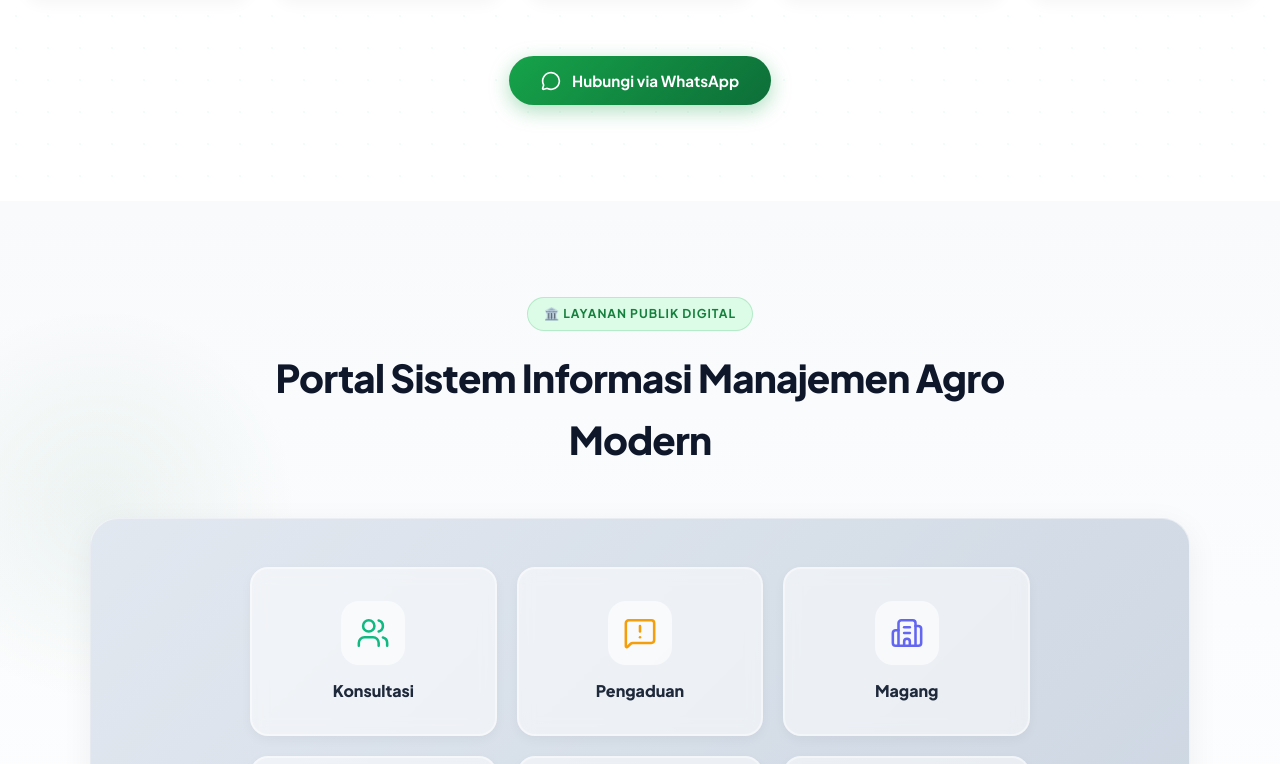
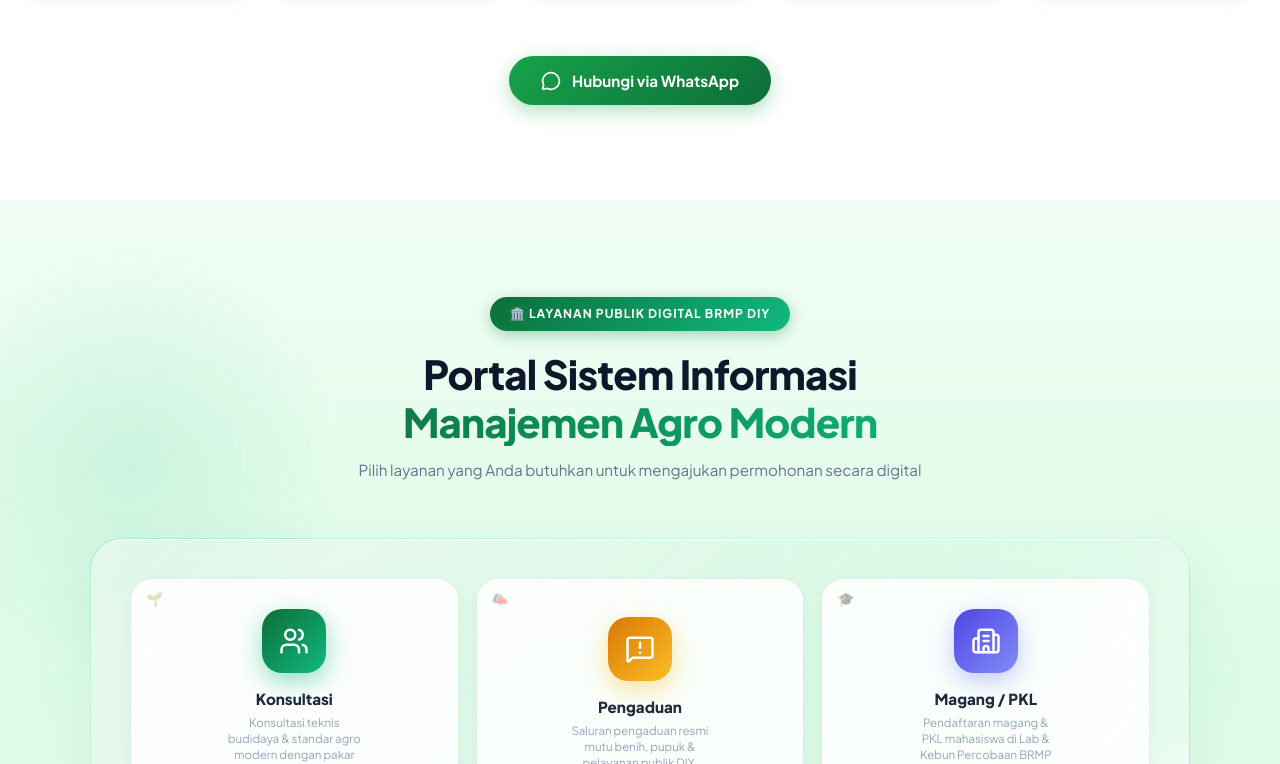
Before and after one commit to BRMPDIY/brmpFE, a React (Vite) app: page / in a window 1280 px wide. Shown: the part 2036-2800 px from the top of the page. Built offline with nearby package versions, Linux system fonts and the light colour scheme.

Commit message:
feat(portal): redesign portal grid tiles with vivid gradients, glassmorphism, floating orbs, shimmer and particle effects

```diff
--- a/src/components/PortalLayanan.jsx
+++ b/src/components/PortalLayanan.jsx
@@ -17,12 +17,54 @@ function useScrollReveal(threshold = 0.1) {
 }
 
 const serviceTiles = [
-  { id: 'konsultasi', title: 'Konsultasi', icon: Users, color: '#10b981', bgColor: '#d1fae5', desc: 'Layanan konsultasi teknis budidaya dan penerapan standar agro modern dengan pakar BRMP DIY.' },
-  { id: 'pengaduan', title: 'Pengaduan', icon: MessageSquareWarning, color: '#f59e0b', bgColor: '#fef3c7', desc: 'Saluran pengaduan resmi pelayanan publik dan mutu benih/pupuk di wilayah D.I. Yogyakarta.' },
-  { id: 'magang', title: 'Magang', icon: Building2, color: '#6366f1', bgColor: '#ede9fe', desc: 'Pendaftaran magang & PKL mahasiswa/siswa di Lab & Kebun Percobaan BRMP DIY.' },
-  { id: 'narasumber', title: 'Narasumber', icon: Volume2, color: '#0ea5e9', bgColor: '#e0f2fe', desc: 'Permohonan narasumber ahli untuk bimbingan teknis, workshop, dan seminar pertanian.' },
-  { id: 'informasi-publik', title: 'Permohonan Informasi Publik', icon: UserCheck, color: '#8b5cf6', bgColor: '#f5f3ff', desc: 'Permohonan data publik, dokumen standar teknis, dan laporan resmi PPID BRMP DIY.' },
-  { id: 'kunjungan', title: 'Kunjungan', icon: MapPin, color: '#ef4444', bgColor: '#fee2e2', desc: 'Pengajuan kunjungan edukasi ke fasilitas laboratorium & lahan modern BRMP DIY.' },
+  {
+    id: 'konsultasi', title: 'Konsultasi', icon: Users,
+    gradient: 'linear-gradient(135deg, #0d6e38 0%, #10b981 100%)',
+    glowColor: 'rgba(16,185,129,0.45)',
+    iconBg: 'rgba(255,255,255,0.22)',
+    desc: 'Konsultasi teknis budidaya & standar agro modern dengan pakar BRMP DIY.',
+    emoji: '🌱',
+  },
+  {
+    id: 'pengaduan', title: 'Pengaduan', icon: MessageSquareWarning,
+    gradient: 'linear-gradient(135deg, #d97706 0%, #fbbf24 100%)',
+    glowColor: 'rgba(251,191,36,0.45)',
+    iconBg: 'rgba(255,255,255,0.22)',
+    desc: 'Saluran pengaduan resmi mutu benih, pupuk & pelayanan publik DIY.',
+    emoji: '📣',
+  },
+  {
+    id: 'magang', title: 'Magang / PKL', icon: Building2,
+    gradient: 'linear-gradient(135deg, #4f46e5 0%, #818cf8 100%)',
+    glowColor: 'rgba(129,140,248,0.45)',
+    iconBg: 'rgba(255,255,255,0.22)',
+    desc: 'Pendaftaran magang & PKL mahasiswa di Lab & Kebun Percobaan BRMP DIY.',
+    emoji: '🎓',
+  },
+  {
+    id: 'narasumber', title: 'Narasumber', icon: Volume2,
+    gradient: 'linear-gradient(135deg, #0284c7 0%, #38bdf8 100%)',
+    glowColor: 'rgba(56,189,248,0.45)',
+    iconBg: 'rgba(255,255,255,0.22)',
+    desc: 'Permohonan narasumber ahli untuk workshop, bimtek & seminar pertanian.',
+    emoji: '🎙️',
+  },
+  {
+    id: 'informasi-publik', title: 'Informasi Publik', icon: UserCheck,
+    gradient: 'linear-gradient(135deg, #7c3aed 0%, #c084fc 100%)',
+    glowColor: 'rgba(192,132,252,0.45)',
+    iconBg: 'rgba(255,255,255,0.22)',
+    desc: 'Permohonan data publik, dokumen teknis & laporan resmi PPID BRMP DIY.',
+    emoji: '📋',
+  },
+  {
+    id: 'kunjungan', title: 'Kunjungan', icon: MapPin,
+    gradient: 'linear-gradient(135deg, #dc2626 0%, #fb7185 100%)',
+    glowColor: 'rgba(251,113,133,0.45)',
+    iconBg: 'rgba(255,255,255,0.22)',
+    desc: 'Pengajuan kunjungan edukasi ke fasilitas lab & lahan modern BRMP DIY.',
+    emoji: '🏛️',
+  },
 ];
 
 const requestDatabase = {
@@ -102,67 +144,99 @@ export default function PortalLayanan() {
       id="portal-layanan"
       ref={sectionRef}
       style={{
-        background: 'linear-gradient(180deg, #f8fafc 0%, #ffffff 100%)',
+        background: 'linear-gradient(180deg, #f0fdf4 0%, #dcfce7 40%, #f8fafc 100%)',
         padding: '6rem 1.5rem',
         position: 'relative',
         overflow: 'hidden',
       }}
     >
-      {/* Background accent */}
+      {/* Animated background orbs */}
       <div style={{
-        position: 'absolute', top: '10%', left: '-100px',
-        width: '400px', height: '400px', borderRadius: '50%',
-        background: 'radial-gradient(circle, rgba(13,110,56,0.06) 0%, transparent 70%)',
-        pointerEvents: 'none',
+        position: 'absolute', top: '5%', left: '-80px',
+        width: '420px', height: '420px', borderRadius: '50%',
+        background: 'radial-gradient(circle, rgba(16,185,129,0.12) 0%, transparent 70%)',
+        pointerEvents: 'none', animation: 'floatOrb 8s ease-in-out infinite',
+      }} />
+      <div style={{
+        position: 'absolute', bottom: '10%', right: '-60px',
+        width: '320px', height: '320px', borderRadius: '50%',
+        background: 'radial-gradient(circle, rgba(13,110,56,0.1) 0%, transparent 70%)',
+        pointerEvents: 'none', animation: 'floatOrb 11s ease-in-out infinite reverse',
+      }} />
+      <div style={{
+        position: 'absolute', top: '40%', right: '15%',
+        width: '200px', height: '200px', borderRadius: '50%',
+        background: 'radial-gradient(circle, rgba(251,191,36,0.08) 0%, transparent 70%)',
+        pointerEvents: 'none', animation: 'floatOrb 6s ease-in-out infinite 2s',
       }} />
 
-      <div style={{ maxWidth: '1100px', margin: '0 auto' }}>
+      <div style={{ maxWidth: '1100px', margin: '0 auto', position: 'relative' }}>
         {/* Header */}
         <div style={{
-          textAlign: 'center', maxWidth: '750px', margin: '0 auto 3rem auto',
+          textAlign: 'center', maxWidth: '750px', margin: '0 auto 3.5rem auto',
           opacity: sectionVisible ? 1 : 0,
           transform: sectionVisible ? 'translateY(0)' : 'translateY(30px)',
           transition: 'all 0.7s cubic-bezier(0.22,1,0.36,1)',
         }}>
           <div style={{
             display: 'inline-flex', alignItems: 'center', gap: '0.5rem',
-            backgroundColor: '#dcfce7', color: '#15803d',
-            padding: '0.4rem 1rem', borderRadius: '9999px',
+            background: 'linear-gradient(135deg, #0d6e38, #10b981)',
+            color: '#ffffff',
+            padding: '0.45rem 1.2rem', borderRadius: '9999px',
             fontSize: '0.76rem', fontWeight: 700, letterSpacing: '0.08em',
-            textTransform: 'uppercase', marginBottom: '1rem',
-            border: '1px solid rgba(22,163,74,0.2)',
+            textTransform: 'uppercase', marginBottom: '1.2rem',
+            boxShadow: '0 4px 14px rgba(13,110,56,0.3)',
           }}>
-            🏛️ Layanan Publik Digital
+            🏛️ Layanan Publik Digital BRMP DIY
           </div>
           <h2 style={{
-            fontSize: 'clamp(1.8rem, 3.5vw, 2.4rem)',
+            fontSize: 'clamp(1.8rem, 3.5vw, 2.5rem)',
             fontWeight: 800, color: '#0f172a', letterSpacing: '-0.02em',
+            lineHeight: 1.2,
           }}>
-            Portal Sistem Informasi Manajemen Agro Modern
+            Portal Sistem Informasi
+            <span style={{
+              display: 'block',
+              background: 'linear-gradient(135deg, #0d6e38, #10b981)',
+              WebkitBackgroundClip: 'text', WebkitTextFillColor: 'transparent',
+            }}>Manajemen Agro Modern</span>
           </h2>
+          <p style={{ fontSize: '0.95rem', color: '#64748b', marginTop: '0.75rem', lineHeight: 1.6 }}>
+            Pilih layanan yang Anda butuhkan untuk mengajukan permohonan secara digital
+          </p>
         </div>
 
-        {/* Portal Container - 6 Tiles */}
+        {/* Portal Container - 6 Gradient Tiles */}
         <div
           style={{
-            background: 'linear-gradient(135deg, #e2e8f0 0%, #cbd5e1 100%)',
-            borderRadius: '28px',
-            padding: '3rem 2.5rem',
+            background: 'linear-gradient(135deg, rgba(13,110,56,0.06) 0%, rgba(16,185,129,0.04) 50%, rgba(255,255,255,0.8) 100%)',
+            borderRadius: '32px',
+            padding: '2.5rem',
             marginBottom: '2.5rem',
-            boxShadow: '0 8px 32px rgba(0,0,0,0.06)',
-            border: '1px solid rgba(255,255,255,0.5)',
+            boxShadow: '0 20px 60px rgba(13,110,56,0.08), 0 1px 0 rgba(255,255,255,0.8) inset',
+            border: '1px solid rgba(16,185,129,0.15)',
+            backdropFilter: 'blur(12px)',
             opacity: sectionVisible ? 1 : 0,
             transform: sectionVisible ? 'translateY(0)' : 'translateY(35px)',
             transition: 'all 0.7s 0.15s cubic-bezier(0.22,1,0.36,1)',
+            position: 'relative',
+            overflow: 'hidden',
           }}
         >
+          {/* Container inner glow */}
           <div style={{
-            display: 'grid',
-            gridTemplateColumns: 'repeat(3, 1fr)',
-            gap: '1.25rem',
-            maxWidth: '780px',
-            margin: '0 auto',
-          }}
+            position: 'absolute', inset: 0, borderRadius: '32px',
+            background: 'linear-gradient(135deg, rgba(255,255,255,0.5) 0%, transparent 60%)',
+            pointerEvents: 'none',
+          }} />
+
+          <div
+            style={{
+              display: 'grid',
+              gridTemplateColumns: 'repeat(3, 1fr)',
+              gap: '1.2rem',
+              position: 'relative',
+            }}
             className="portal-grid"
           >
             {serviceTiles.map((tile, i) => {
@@ -175,44 +249,122 @@ export default function PortalLayanan() {
                   onMouseOver={() => setHoveredTile(tile.id)}
                   onMouseOut={() => setHoveredTile(null)}
                   style={{
-                    backgroundColor: isHover ? '#ffffff' : 'rgba(255,255,255,0.55)',
-                    borderRadius: '18px',
-                    padding: '2rem 1.2rem',
+                    borderRadius: '22px',
+                    padding: '1.8rem 1.2rem 1.5rem',
                     display: 'flex',
                     flexDirection: 'column',
                     alignItems: 'center',
                     justifyContent: 'center',
                     textAlign: 'center',
                     cursor: 'pointer',
-                    border: isHover ? `2px solid ${tile.color}40` : '2px solid rgba(255,255,255,0.4)',
-                    boxShadow: isHover ? `0 16px 36px ${tile.color}25` : '0 4px 12px rgba(0,0,0,0.04)',
-                    transition: 'all 0.3s cubic-bezier(0.34,1.56,0.64,1)',
-                    transform: isHover ? 'translateY(-8px) scale(1.04)' : 'translateY(0) scale(1)',
-                    animation: sectionVisible ? `fadeInUp 0.5s ${i * 0.08 + 0.3}s both` : 'none',
-                    opacity: sectionVisible ? undefined : 0,
+                    position: 'relative',
+                    overflow: 'hidden',
+                    background: isHover
+                      ? tile.gradient
+                      : 'rgba(255,255,255,0.85)',
+                    border: isHover
+                      ? '1.5px solid rgba(255,255,255,0.4)'
+                      : '1.5px solid rgba(255,255,255,0.6)',
+                    boxShadow: isHover
+                      ? `0 20px 50px ${tile.glowColor}, 0 0 0 1px rgba(255,255,255,0.2) inset`
+                      : '0 4px 16px rgba(0,0,0,0.05), 0 1px 0 rgba(255,255,255,0.9) inset',
+                    transition: 'all 0.35s cubic-bezier(0.34,1.56,0.64,1)',
+                    transform: isHover ? 'translateY(-10px) scale(1.05)' : 'translateY(0) scale(1)',
+                    animation: sectionVisible ? `fadeInUp 0.55s ${i * 0.09 + 0.25}s both` : 'none',
                     backdropFilter: 'blur(8px)',
+                    minHeight: '160px',
                   }}
                 >
-                  {/* Icon with colored bg */}
+                  {/* Shimmer overlay on hover */}
+                  {isHover && (
+                    <div style={{
+                      position: 'absolute', inset: 0, borderRadius: '22px',
+                      background: 'linear-gradient(135deg, rgba(255,255,255,0.2) 0%, transparent 60%)',
+                      pointerEvents: 'none',
+                    }} />
+                  )}
+
+                  {/* Floating particles on hover */}
+                  {isHover && (
+                    <>
+                      <div style={{
+                        position: 'absolute', top: '12px', right: '14px',
+                        width: '6px', height: '6px', borderRadius: '50%',
+                        backgroundColor: 'rgba(255,255,255,0.6)',
+                        animation: 'particleFloat 1.5s ease-in-out infinite',
+                      }} />
+                      <div style={{
+                        position: 'absolute', bottom: '18px', left: '16px',
+                        width: '4px', height: '4px', borderRadius: '50%',
+                        backgroundColor: 'rgba(255,255,255,0.4)',
+                        animation: 'particleFloat 2s ease-in-out infinite 0.5s',
+                      }} />
+                    </>
+                  )}
+
+                  {/* Icon container */}
                   <div style={{
-                    width: '64px', height: '64px', borderRadius: '18px',
-                    backgroundColor: isHover ? tile.bgColor : 'rgba(255,255,255,0.6)',
-                    color: tile.color,
+                    width: '64px', height: '64px', borderRadius: '20px',
+                    background: isHover ? tile.iconBg : tile.gradient,
+                    color: isHover ? '#ffffff' : '#ffffff',
                     display: 'flex', alignItems: 'center', justifyContent: 'center',
                     marginBottom: '1rem',
-                    boxShadow: isHover ? `0 6px 16px ${tile.color}30` : 'none',
-                    transition: 'all 0.3s ease',
-                    transform: isHover ? 'scale(1.1)' : 'scale(1)',
+                    boxShadow: isHover
+                      ? '0 4px 16px rgba(255,255,255,0.3)'
+                      : `0 8px 24px ${tile.glowColor}`,
+                    transition: 'all 0.35s cubic-bezier(0.34,1.56,0.64,1)',
+                    transform: isHover ? 'scale(1.15) rotate(-3deg)' : 'scale(1) rotate(0)',
+                    backdropFilter: isHover ? 'blur(4px)' : 'none',
+                    border: isHover ? '1px solid rgba(255,255,255,0.35)' : 'none',
                   }}>
-                    <IconComp size={34} strokeWidth={1.8} />
+                    <IconComp size={30} strokeWidth={2} />
                   </div>
+
+                  {/* Emoji badge */}
+                  <div style={{
+                    position: 'absolute', top: '12px', left: '14px',
+                    fontSize: '0.85rem', opacity: isHover ? 0.9 : 0.4,
+                    transition: 'opacity 0.3s ease',
+                    lineHeight: 1,
+                  }}>
+                    {tile.emoji}
+                  </div>
+
                   <h3 style={{
-                    fontSize: '1rem', fontWeight: 800,
-                    color: isHover ? tile.color : '#1e293b',
-                    lineHeight: 1.3, transition: 'color 0.2s ease',
+                    fontSize: '0.95rem', fontWeight: 800,
+                    color: isHover ? '#ffffff' : '#1e293b',
+                    lineHeight: 1.3, transition: 'color 0.25s ease',
+                    marginBottom: '0.4rem',
                   }}>
                     {tile.title}
                   </h3>
+
+                  <p style={{
+                    fontSize: '0.72rem',
+                    color: isHover ? 'rgba(255,255,255,0.85)' : '#94a3b8',
+                    lineHeight: 1.4,
+                    transition: 'color 0.25s ease',
+                    maxWidth: '140px',
+                    margin: '0 auto',
+                  }}>
+                    {tile.desc}
+                  </p>
+
+                  {/* Arrow indicator on hover */}
+                  <div style={{
+                    marginTop: '0.8rem',
+                    opacity: isHover ? 1 : 0,
+                    transform: isHover ? 'translateY(0)' : 'translateY(4px)',
+                    transition: 'all 0.3s ease',
+                    fontSize: '0.72rem',
+                    fontWeight: 700,
+                    color: 'rgba(255,255,255,0.9)',
+                    display: 'flex',
+                    alignItems: 'center',
+                    gap: '0.25rem',
+                  }}>
+                    Buka Layanan →
+                  </div>
                 </div>
               );
             })}
@@ -221,10 +373,11 @@ export default function PortalLayanan() {
 
         {/* Sub-text */}
         <p style={{
-          textAlign: 'center', fontSize: '0.88rem', color: '#64748b', marginBottom: '1.2rem',
+          textAlign: 'center', fontSize: '0.88rem', color: '#475569', marginBottom: '1.2rem',
+          fontWeight: 500,
           opacity: sectionVisible ? 1 : 0, transition: 'opacity 0.7s 0.5s ease',
         }}>
-          Sudah pernah mengajukan permohonan layanan? Cek kode layanan disini.
+          Sudah pernah mengajukan permohonan layanan? Cek kode layanan di bawah ini.
         </p>
 
         {/* Track Layanan Search */}
@@ -570,6 +723,14 @@ export default function PortalLayanan() {
         @media (max-width: 480px) {
           .portal-grid { grid-template-columns: 1fr !important; }
         }
+        @keyframes floatOrb {
+          0%, 100% { transform: translateY(0px) scale(1); }
+          50% { transform: translateY(-24px) scale(1.05); }
+        }
+        @keyframes particleFloat {
+          0%, 100% { transform: translateY(0px) scale(1); opacity: 0.6; }
+          50% { transform: translateY(-8px) scale(1.3); opacity: 1; }
+        }
       `}</style>
     </section>
   );
```
